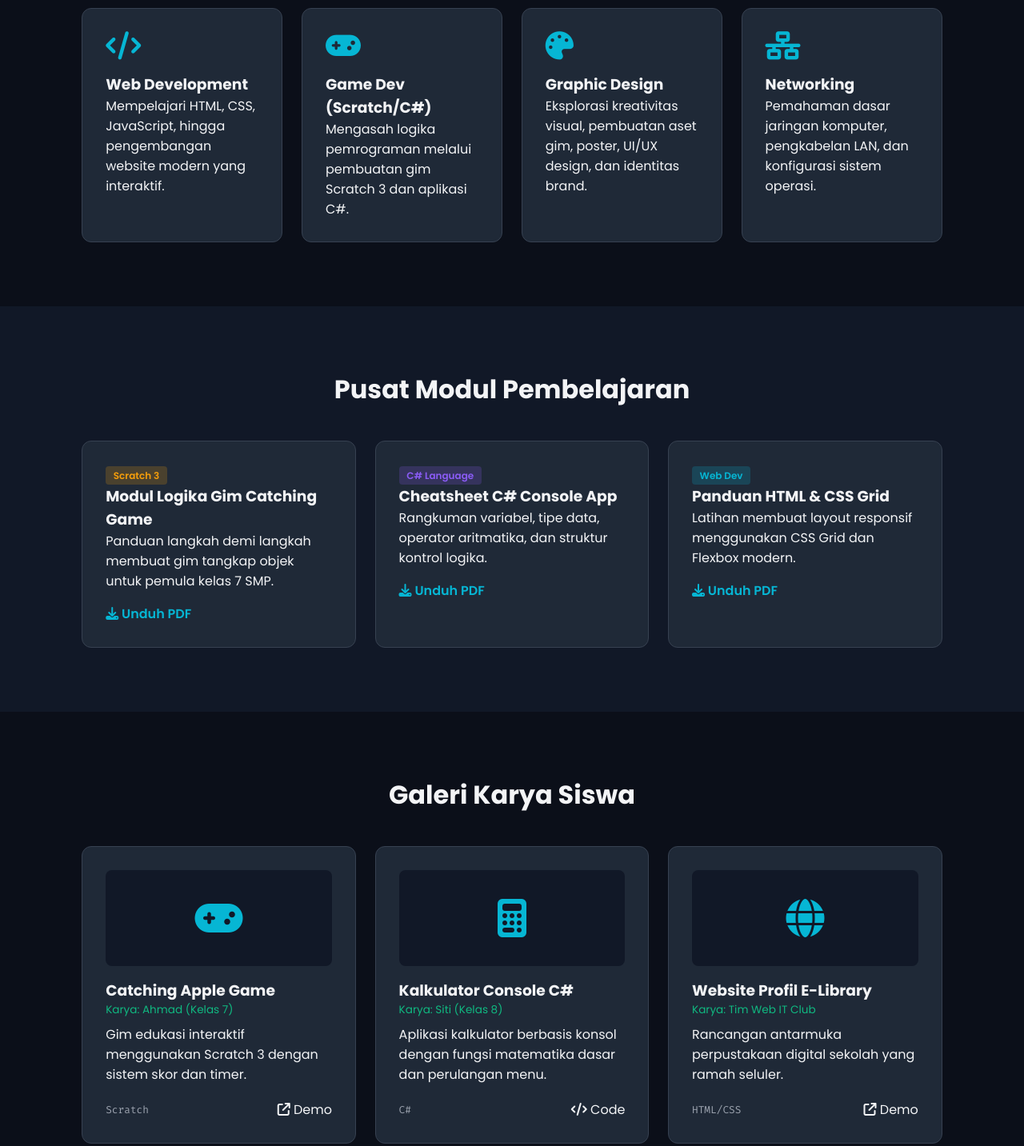
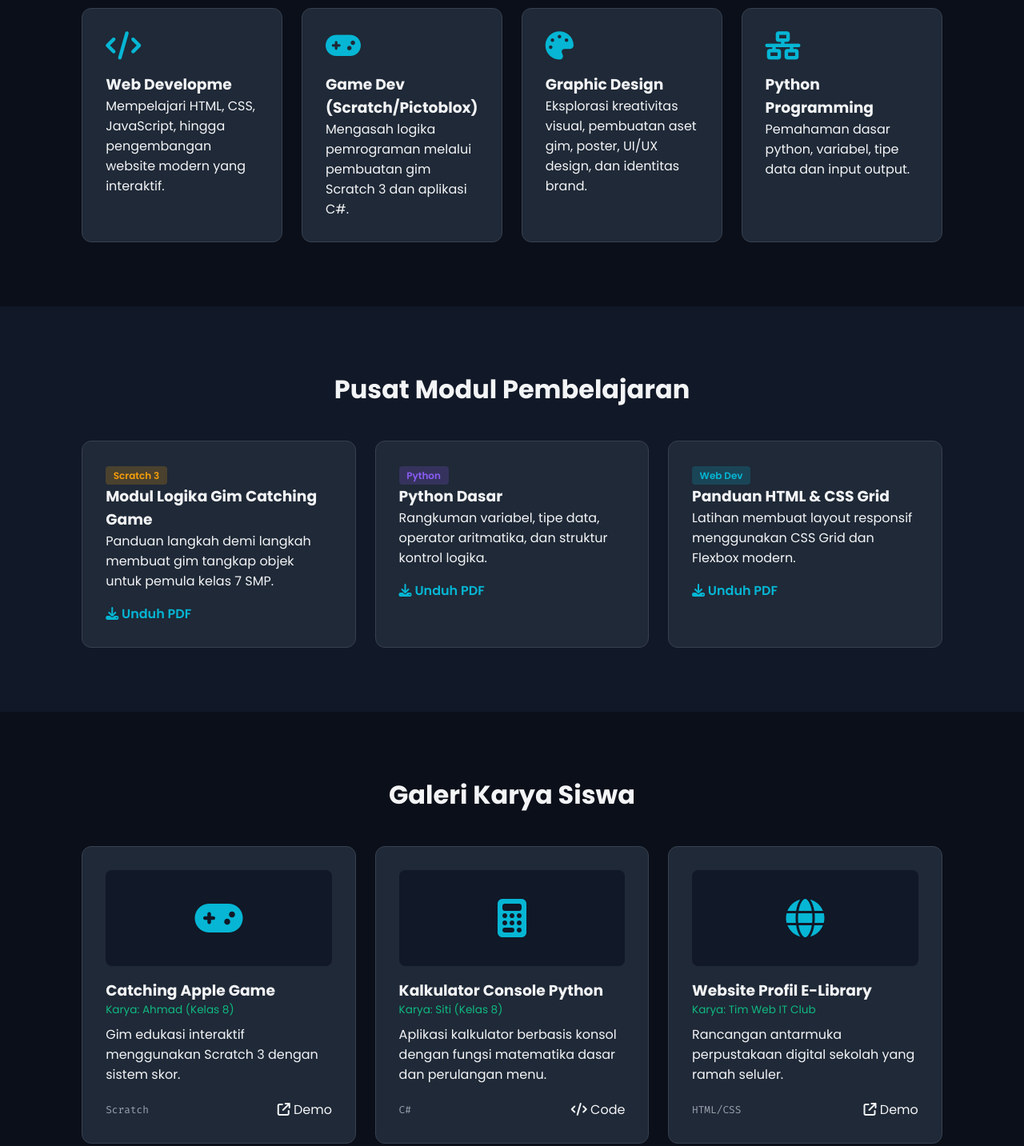
Before and after one commit to masal96/labkomputeritclub, a plain HTML site: page index.html in a window 1280 px wide. Shown: the part 840-2273 px from the top of the page at 80% size. Drawn offline with Linux system fonts and the light colour scheme.

Commit message:
index.html

```diff
--- a/index.html
+++ b/index.html
@@ -37,7 +37,7 @@
         <div class="hero-content">
             <span class="badge">Pusat Inovasi & Teknologi</span>
             <h1>Eksplorasi Dunia Digital Bersama <span class="text-gradient">IT Club</span></h1>
-            <p>Wadah kreativitas siswa dalam mempelajari Web Development, Scratch Game, C# Programming, dan Desain Grafis.</p>
+            <p>Wadah kreativitas siswa dalam mempelajari Scratch & Pictoblox, Python Programming, dan Desain Grafis.</p>
             <div class="hero-buttons">
                 <a href="#modul" class="btn-glow"><i class="fa-solid fa-book-open"></i> Akses Modul</a>
                 <a href="#portofolio" class="btn-outline"><i class="fa-solid fa-laptop-code"></i> Lihat Karya</a>
@@ -71,12 +71,12 @@
         <div class="grid-4">
             <div class="card">
                 <i class="fa-solid fa-code card-icon"></i>
-                <h3>Web Development</h3>
+                <h3>Web Developme</h3>
                 <p>Mempelajari HTML, CSS, JavaScript, hingga pengembangan website modern yang interaktif.</p>
             </div>
             <div class="card">
                 <i class="fa-solid fa-gamepad card-icon"></i>
-                <h3>Game Dev (Scratch/C#)</h3>
+                <h3>Game Dev (Scratch/Pictoblox)</h3>
                 <p>Mengasah logika pemrograman melalui pembuatan gim Scratch 3 dan aplikasi C#.</p>
             </div>
             <div class="card">
@@ -86,8 +86,8 @@
             </div>
             <div class="card">
                 <i class="fa-solid fa-network-wired card-icon"></i>
-                <h3>Networking</h3>
-                <p>Pemahaman dasar jaringan komputer, pengkabelan LAN, dan konfigurasi sistem operasi.</p>
+                <h3>Python Programming</h3>
+                <p>Pemahaman dasar python, variabel, tipe data dan input output.</p>
             </div>
         </div>
     </section>
@@ -103,8 +103,8 @@
                 <a href="#" class="btn-link"><i class="fa-solid fa-download"></i> Unduh PDF</a>
             </div>
             <div class="card card-modul">
-                <span class="tag tag-csharp">C# Language</span>
-                <h3>Cheatsheet C# Console App</h3>
+                <span class="tag tag-csharp">Python</span>
+                <h3>Python Dasar</h3>
                 <p>Rangkuman variabel, tipe data, operator aritmatika, dan struktur kontrol logika.</p>
                 <a href="#" class="btn-link"><i class="fa-solid fa-download"></i> Unduh PDF</a>
             </div>
@@ -126,8 +126,8 @@
                     <i class="fa-solid fa-gamepad"></i>
                 </div>
                 <h3>Catching Apple Game</h3>
-                <p class="author">Karya: Ahmad (Kelas 7)</p>
-                <p>Gim edukasi interaktif menggunakan Scratch 3 dengan sistem skor dan timer.</p>
+                <p class="author">Karya: Ahmad (Kelas 8)</p>
+                <p>Gim edukasi interaktif menggunakan Scratch 3 dengan sistem skor.</p>
                 <div class="card-action">
                     <span class="badge-tech">Scratch</span>
                     <a href="#" class="btn-icon"><i class="fa-solid fa-arrow-up-right-from-square"></i> Demo</a>
@@ -137,7 +137,7 @@
                 <div class="portfolio-thumb">
                     <i class="fa-solid fa-calculator"></i>
                 </div>
-                <h3>Kalkulator Console C#</h3>
+                <h3>Kalkulator Console Python</h3>
                 <p class="author">Karya: Siti (Kelas 8)</p>
                 <p>Aplikasi kalkulator berbasis konsol dengan fungsi matematika dasar dan perulangan menu.</p>
                 <div class="card-action">
```
